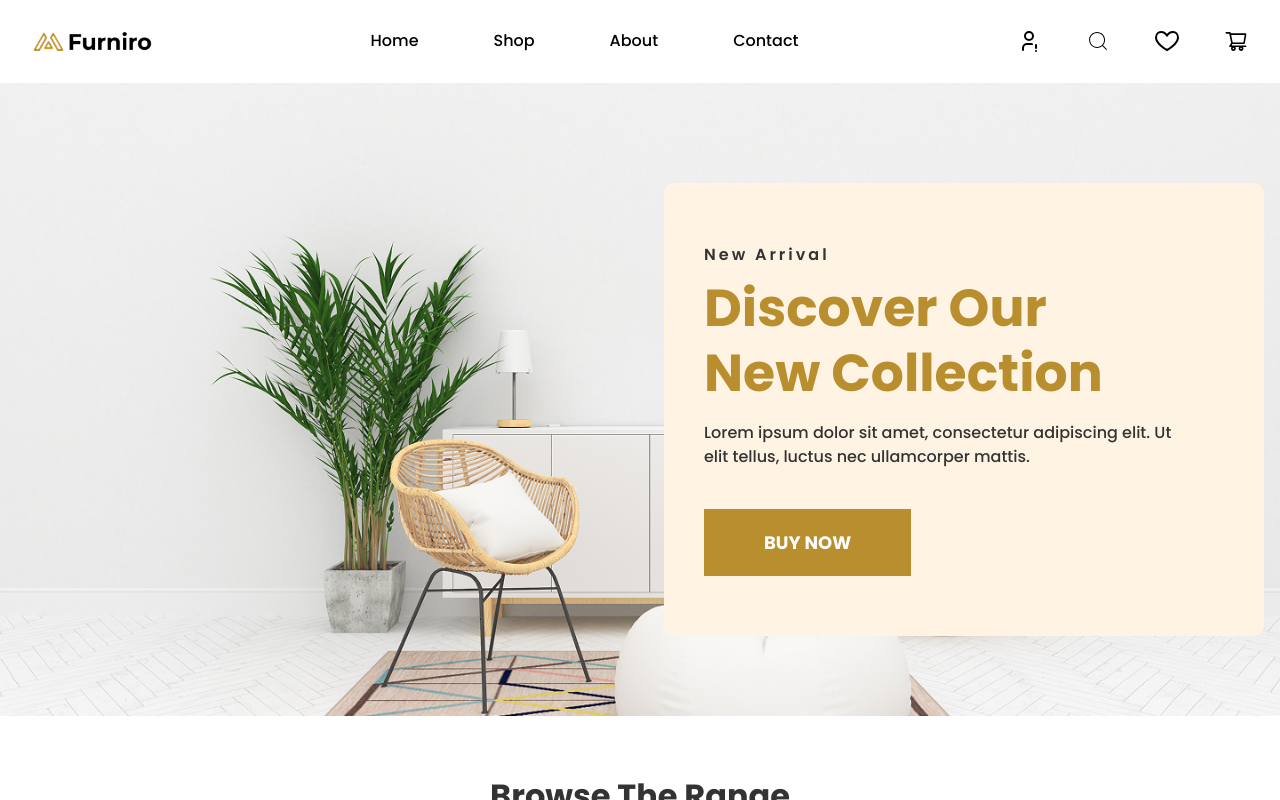
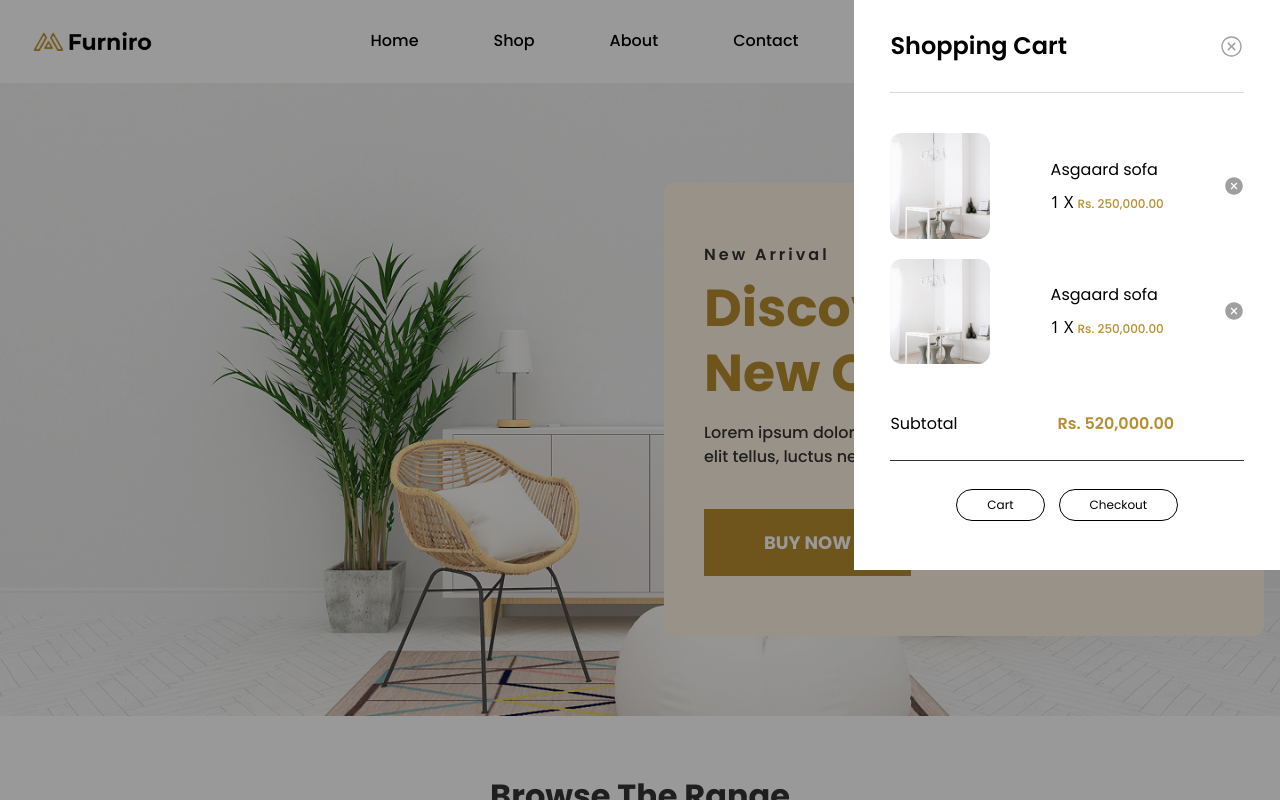
Before and after one commit to FORHAD-x/E-commerce, a React (Vite) app: page / in a window 1280 px wide. Shown: the top 800 px of the page. Built offline with nearby package versions, Linux system fonts and the light colour scheme.

Commit message:
shopping cart creation

```diff
--- a/src/App.jsx
+++ b/src/App.jsx
@@ -1,9 +1,9 @@
 import './App.css'
 import { createBrowserRouter, createRoutesFromElements, Route, RouterProvider } from 'react-router-dom'
 import Home from './pages/Home'
-import Layout from './Layout'
 import Shop from './pages/Shop'
 import NotFound from './components/NotFound/NotFound'
+import Layout from './components/Layout'
 
 function App() {
   const myRoute = createBrowserRouter(createRoutesFromElements(
--- /dev/null
+++ b/src/components/Cart/CartButton.jsx
@@ -0,0 +1,12 @@
+import React from 'react'
+import { Link } from 'react-router-dom'
+
+const CartButton = ({title ,path}) => {
+  return (
+    <Link to={path} className="px-7.5 py-1.5 cursor-pointer border-1 border-black rounded-[50px] font-Poppins font-normal text-[12px] text-black">
+         {title}
+    </Link>
+  )
+}
+
+export default CartButton
--- /dev/null
+++ b/src/components/Cart/CartSidebar.jsx
@@ -0,0 +1,33 @@
+import { IoIosCloseCircleOutline } from "react-icons/io";
+import React from 'react'
+import SideBarItem from "./SideBarItem";
+import CartButton from "./CartButton";
+
+const CartSidebar = () => {
+  return (
+    <>
+    <div className=" fixed top-0 right-0  bg-[rgba(0,0,0,0.4)] w-full h-full">
+        <div className=" py-7 px-9 w-fit ml-auto bg-white h-[570px] ">
+          <div className="flex gap-[152px] items-center mb-10 pb-7 border-b-1 border-[#D9D9D9]">
+            <h3 className="font-Poppins font-semibold text-black text-[24px]">Shopping Cart</h3>
+            <IoIosCloseCircleOutline className="text-[#9F9F9F] text-[25px]" />
+          </div>
+          <SideBarItem/>
+          <SideBarItem/>
+          <div className="flex items-center pt-7 gap-25 font-Poppins font-semibold text-base pb-6 border-b border-primary">
+            <p className="font-normal">Subtotal</p>
+            <p className="text-brand">Rs. 520,000.00</p>
+          </div>
+
+          <div className=" flex items-center justify-center my-7 gap-3.5">
+            <CartButton path={"/Cart"} title={"Cart"}/>
+            <CartButton path={"/Checkout"} title={"Checkout"}/>
+          </div>
+
+        </div>
+    </div>
+    </>
+  )
+}
+
+export default CartSidebar
--- /dev/null
+++ b/src/components/Cart/SideBarItem.jsx
@@ -0,0 +1,19 @@
+import { AiFillCloseCircle } from "react-icons/ai";
+import React from 'react'
+
+const SideBarItem = () => {
+  return (
+    <div className="flex items-center justify-between pb-5">
+        <div className='w-25 rounded-xl overflow-hidden'>
+            <img src="/product1.png" alt="" />
+        </div>
+        <div>
+            <h3 className="font-Poppins font-normal text-black text-base pb-2">Asgaard sofa</h3>
+            <p>1  X  <span className="font-Poppins font-medium text-brand text-[12px]">Rs. 250,000.00</span></p>
+        </div>
+        <AiFillCloseCircle color="#9F9F9F" size={20} cursor={"pointer"}/>
+    </div>
+  )
+}
+
+export default SideBarItem
--- a/src/Layout.jsx
+++ b/src/components/Layout.jsx
@@ -1,7 +1,7 @@
 import React from 'react'
 import { Outlet } from 'react-router-dom'
-import Navbar from './components/Home/Navbar'
-import Footer from './components/Home/Footer'
+import Navbar from './Navbar'
+import Footer from './Footer'
 
 const Layout = () => {
   return (
--- a/src/components/Home/Navbar.jsx
+++ b/src/components/Navbar.jsx
@@ -5,6 +5,7 @@ import { GrFavorite } from 'react-icons/gr'
 import { HiMenuAlt3, HiX } from 'react-icons/hi'
 import { TbUserExclamation } from 'react-icons/tb'
 import { Link} from 'react-router-dom'
+import CartSidebar from './Cart/CartSidebar'
 
 const Navbar = () => {
   const [isOpen, setIsOpen] = useState(false);
@@ -50,6 +51,7 @@ const Navbar = () => {
       </div>
       </div>
     </nav>
+    <CartSidebar/>
     </>
   )
 }
```
Also changed, not shown: src/components/Footer.jsx (renamed from src/components/Home/Footer.jsx).
